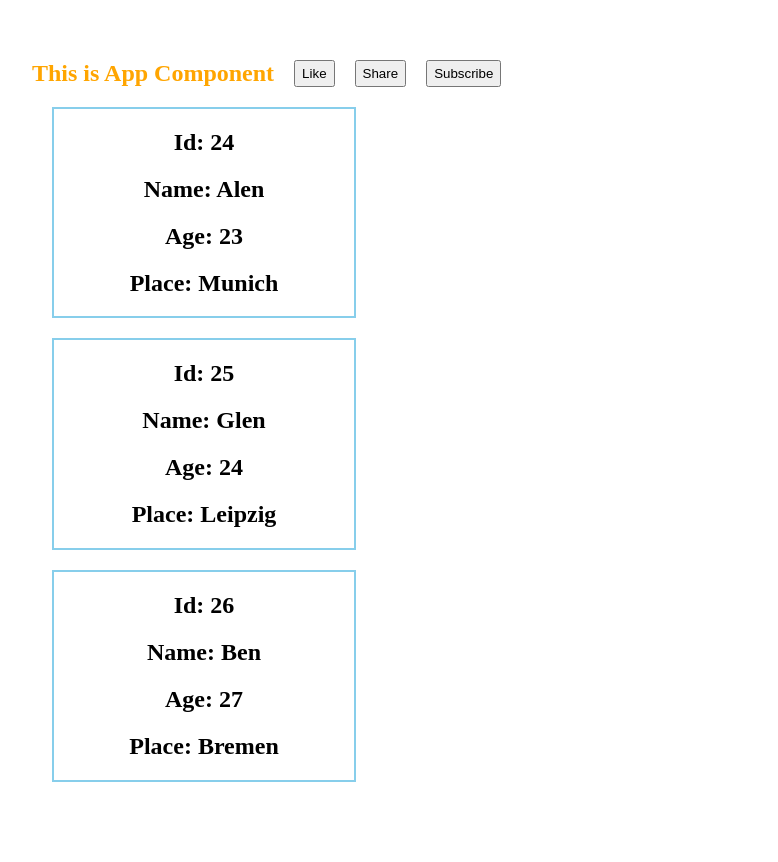
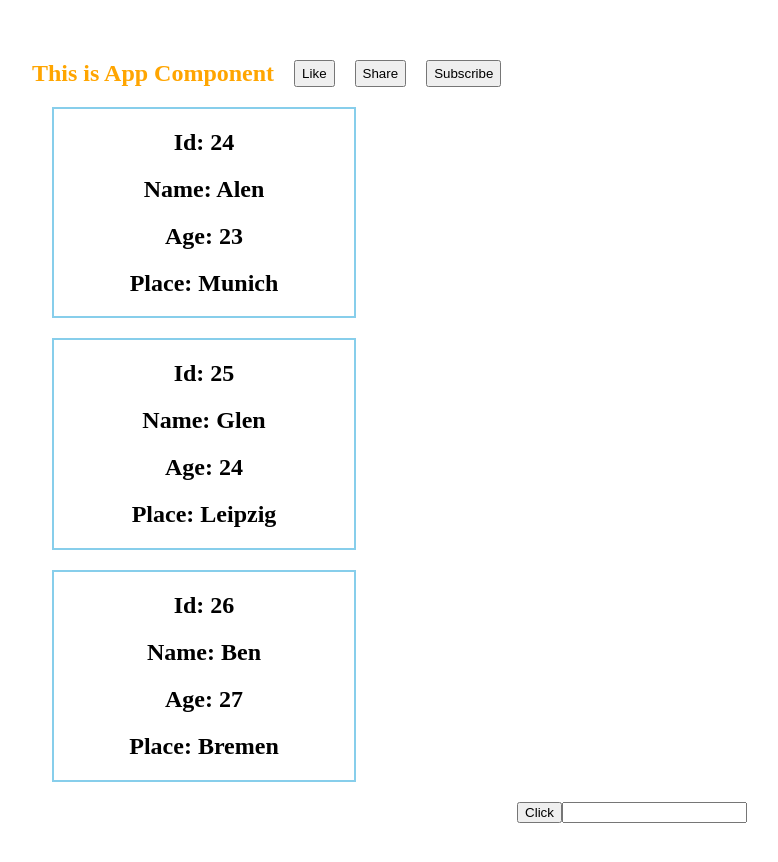
Before and after one commit to kothapallisridhar/frontend, a React (Vite) app in the folder react-app/: page / in a window 1280 px wide. Shown: the whole page, without its empty margins (8-786 px from the left). Built offline with nearby package versions, Linux system fonts and the light colour scheme.

Commit message:
event handling

```diff
--- a/react-app/src/App.jsx
+++ b/react-app/src/App.jsx
@@ -1,6 +1,10 @@
 import './App.css'
 import User from './User'
 import UserTwo from './UserTwo'
+
+// function displayMessage() {
+//   alert("Hello")
+// }
 
 function App(props) {
   console.dir(props)
@@ -9,12 +13,20 @@ function App(props) {
     {id: 26, name: 'Ben', age: 27, place: 'Bremen'}
   ]
 
+  function displayMessage(num, e) {
+    alert("button clicked! " + num)
+    console.log(e.target)
+    console.dir(e.target)
+  }
+
   return (
     <>
     <h2 style={{display: 'flex', gap: 20, color: 'orange'}}>{props.children}</h2>
       {users.map(user => {
         return <User key={user.id} id={user.id} name={user.name} age={user.age} place={user.place}/>
       })}
+      <button onClick={(e) => displayMessage(10, e)}>Click</button>
+      <input type="text" onKeyUp={(e) => displayMessage(10, e)}/>
       {/* <UserTwo name='Messi' age='38'/> */}
     </>
   )
```
